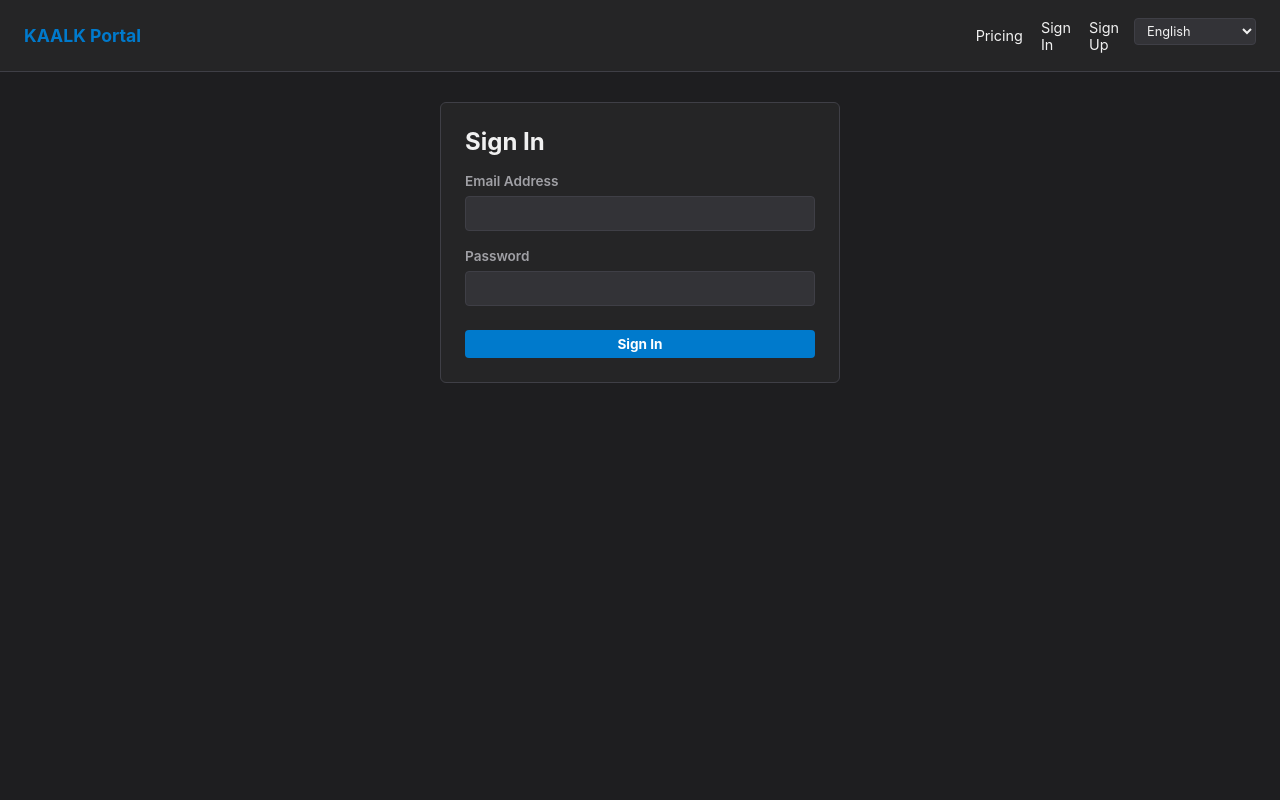
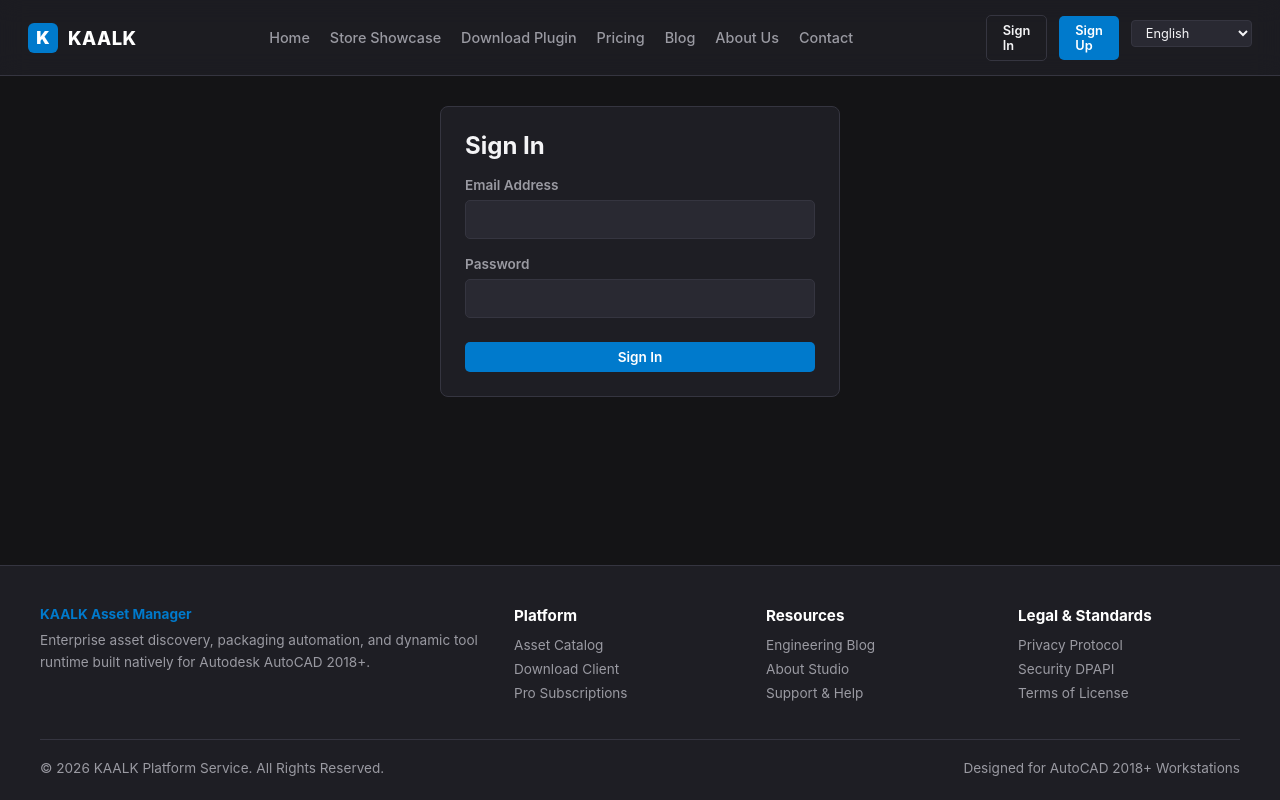
Before and after one commit to KAALK-Studio/KAALK-mainServer, a FastAPI app: page /login in a window 1280 px wide. Run offline with FastAPI, Linux system fonts and the light colour scheme.

Commit message:
Update base.html

```diff
--- a/app/templates/base.html
+++ b/app/templates/base.html
@@ -1,8 +1,10 @@
+<!-- app/templates/base.html -->
 <!DOCTYPE html>
 <html lang="{{ locale.code }}" dir="{{ locale.dir }}">
 <head>
     <meta charset="UTF-8">
-    <title>{% block title %}{{ t('portal_title') }}{% endblock %}</title>
+    <meta name="viewport" content="width=device-width, initial-scale=1.0">
+    <title>{% block title %}KAALK | Modern AutoCAD Asset & Plugin Platform{% endblock %}</title>
 
     {% if locale.font_url %}
     <link rel="stylesheet" href="{{ locale.font_url }}">
@@ -10,16 +12,17 @@
 
     <style>
         :root {
-            --bg: #1e1e20;
-            --surface: #252526;
-            --surface-alt: #333337;
+            --bg: #141416;
+            --surface: #1e1e24;
+            --surface-alt: #292932;
             --accent: #007acc;
-            --text: #f1f1f1;
-            --muted: #a0a0a5;
-            --border: #3f3f46;
-            --danger: #d13438;
-            --success: #107c41;
-            --warning: #ff9800;
+            --accent-glow: rgba(0, 122, 204, 0.35);
+            --text: #f4f4f6;
+            --muted: #9a9aa2;
+            --border: #353540;
+            --danger: #e8384f;
+            --success: #129d53;
+            --gold: #f3b738;
         }
         * {
             box-sizing: border-box;
@@ -36,95 +39,202 @@
             direction: {{ locale.dir }};
             text-align: {% if locale.dir == 'rtl' %}right{% else %}left{% endif %};
         }
-        nav {
+        header {
+            background: rgba(30, 30, 36, 0.85);
+            backdrop-filter: blur(12px);
+            border-bottom: 1px solid var(--border);
+            padding: 14px 28px;
+            display: flex;
+            justify-content: space-between;
+            align-items: center;
+            position: sticky;
+            top: 0;
+            z-index: 1000;
+        }
+        .brand-container {
+            display: flex;
+            align-items: center;
+            gap: 10px;
+            text-decoration: none;
+        }
+        .brand-logo {
+            width: 30px;
+            height: 30px;
+            background: var(--accent);
+            border-radius: 6px;
+            display: flex;
+            align-items: center;
+            justify-content: center;
+            color: #fff;
+            font-weight: 900;
+            font-size: 1.1rem;
+        }
+        .brand-text {
+            font-weight: 800;
+            font-size: 1.15rem;
+            color: #fff;
+            letter-spacing: 0.5px;
+        }
+        nav.nav-links {
+            display: flex;
+            align-items: center;
+            gap: 20px;
+        }
+        nav.nav-links a {
+            color: var(--muted);
+            text-decoration: none;
+            font-size: 0.9rem;
+            font-weight: 500;
+            transition: color 0.15s ease;
+        }
+        nav.nav-links a:hover, nav.nav-links a.active {
+            color: #fff;
+        }
+        .btn {
+            display: inline-flex;
+            align-items: center;
+            justify-content: center;
+            gap: 8px;
+            background: var(--accent);
+            color: #fff;
+            padding: 7px 16px;
+            border-radius: 5px;
+            text-decoration: none;
+            border: none;
+            cursor: pointer;
+            font-size: 0.85rem;
+            font-weight: 600;
+            transition: all 0.2s ease;
+        }
+        .btn:hover {
+            filter: brightness(1.15);
+        }
+        .btn-success { background: var(--success); }
+        .btn-danger { background: var(--danger); }
+        .btn-outline {
+            background: transparent;
+            border: 1px solid var(--border);
+            color: var(--text);
+        }
+        .btn-outline:hover {
+            border-color: var(--accent);
+            color: var(--accent);
+        }
+        .lang-select {
+            background: var(--surface-alt);
+            color: var(--text);
+            border: 1px solid var(--border);
+            padding: 4px 10px;
+            border-radius: 4px;
+            font-size: 0.8rem;
+            cursor: pointer;
+        }
+        .container {
+            flex: 1;
+            max-width: 1200px;
+            margin: 30px auto;
+            padding: 0 20px;
+            width: 100%;
+        }
+        .card {
             background: var(--surface);
-            border-bottom: 1px solid var(--border);
-            padding: 12px 24px;
+            border: 1px solid var(--border);
+            border-radius: 8px;
+            padding: 24px;
+            margin-bottom: 24px;
+        }
+        .badge {
+            display: inline-block;
+            font-size: 0.75rem;
+            padding: 3px 8px;
+            border-radius: 4px;
+            font-weight: 700;
+        }
+        .badge-pro { background: var(--gold); color: #111; }
+        .badge-free { background: var(--surface-alt); color: var(--muted); }
+        .badge-stable { background: rgba(18, 157, 83, 0.2); color: var(--success); border: 1px solid var(--success); }
+        .badge-beta { background: rgba(232, 56, 79, 0.2); color: var(--danger); border: 1px solid var(--danger); }
+
+        footer {
+            background: var(--surface);
+            border-top: 1px solid var(--border);
+            padding: 40px 20px 24px 20px;
+            margin-top: 60px;
+            font-size: 0.85rem;
+            color: var(--muted);
+        }
+        .footer-grid {
+            max-width: 1200px;
+            margin: auto;
+            display: grid;
+            grid-template-columns: 2fr 1fr 1fr 1fr;
+            gap: 30px;
+            margin-bottom: 30px;
+        }
+        .footer-col h4 {
+            color: #fff;
+            margin-bottom: 12px;
+            font-size: 0.95rem;
+        }
+        .footer-col a {
+            color: var(--muted);
+            text-decoration: none;
+            display: block;
+            margin-bottom: 8px;
+        }
+        .footer-col a:hover { color: var(--accent); }
+        .footer-bottom {
+            max-width: 1200px;
+            margin: auto;
+            padding-top: 20px;
+            border-top: 1px solid var(--border);
             display: flex;
             justify-content: space-between;
             align-items: center;
         }
-        nav .brand { font-weight: bold; font-size: 1.1rem; color: var(--accent); text-decoration: none; }
-        nav .links a {
+        input, select, textarea {
+            width: 100%;
+            background: var(--surface-alt);
+            border: 1px solid var(--border);
             color: var(--text);
-            text-decoration: none;
-            {% if locale.dir == 'rtl' %}margin-right: 18px;{% else %}margin-left: 18px;{% endif %}
+            padding: 10px 14px;
+            border-radius: 5px;
+            margin-top: 6px;
+            margin-bottom: 14px;
             font-size: 0.9rem;
         }
-        nav .links a:hover { color: var(--accent); }
-        .lang-select {
-            background: var(--surface-alt);
-            color: var(--text);
-            border: 1px solid var(--border);
-            padding: 4px 8px;
-            border-radius: 4px;
-            font-size: 0.8rem;
-            cursor: pointer;
-            {% if locale.dir == 'rtl' %}margin-right: 15px;{% else %}margin-left: 15px;{% endif %}
-        }
-        .container { flex: 1; max-width: 1100px; margin: 30px auto; padding: 0 15px; width: 100%; }
-        .card { background: var(--surface); border: 1px solid var(--border); border-radius: 6px; padding: 24px; margin-bottom: 20px; }
-        .btn { display: inline-flex; align-items: center; justify-content: center; gap: 6px; background: var(--accent); color: #fff; padding: 6px 14px; border-radius: 4px; text-decoration: none; border: none; cursor: pointer; font-size: 0.85rem; font-weight: bold; height: 28px; vertical-align: middle; }
-        .btn-success { background: var(--success); }
-        .btn-danger { background: var(--danger); }
-
-        /* Unified 28px button icon with transparent fill and stroke */
-        .btn-icon {
-            display: inline-flex;
-            align-items: center;
-            justify-content: center;
-            width: 28px;
-            height: 28px;
-            padding: 0;
-            background: var(--surface-alt);
-            border: 1px solid var(--border);
-            border-radius: 4px;
-            cursor: pointer;
-            text-decoration: none;
-            vertical-align: middle;
-            transition: all 0.15s ease;
-        }
-        .btn-icon:hover {
-            background: var(--surface);
-            border-color: var(--accent);
-        }
-        .btn-icon svg {
-            width: 15px;
-            height: 15px;
-            fill: none;
-            stroke: currentColor;
-            stroke-width: 1.8;
-            stroke-linecap: round;
-            stroke-linejoin: round;
-        }
-
-        input, select, textarea { width: 100%; background: var(--surface-alt); border: 1px solid var(--border); color: var(--text); padding: 8px 12px; border-radius: 4px; margin-top: 6px; margin-bottom: 14px; font-size: 0.9rem; }
         label { font-size: 0.85rem; color: var(--muted); font-weight: 600; }
         table { width: 100%; border-collapse: collapse; margin-top: 15px; font-size: 0.9rem; }
-        th, td { border: 1px solid var(--border); padding: 10px; text-align: {% if locale.dir == 'rtl' %}right{% else %}left{% endif %}; }
+        th, td { border: 1px solid var(--border); padding: 10px; }
         th { background: var(--surface-alt); }
     </style>
 </head>
 <body>
-    <nav>
-        <a href="/" class="brand">{{ t('portal_title') }}</a>
-        <div class="links" style="display: flex; align-items: center;">
+    <header>
+        <a href="/" class="brand-container">
+            <div class="brand-logo">K</div>
+            <span class="brand-text">KAALK</span>
+        </a>
+        <nav class="nav-links">
+            <a href="/">Home</a>
+            <a href="/store">Store Showcase</a>
+            <a href="/download">Download Plugin</a>
+            <a href="/pricing">Pricing</a>
+            <a href="/blog">Blog</a>
+            <a href="/about">About Us</a>
+            <a href="/contact">Contact</a>
+        </nav>
+        <div style="display: flex; align-items: center; gap: 12px;">
             {% if user %}
                 {% if user.is_admin %}
-                    <a href="/admin">{{ t('nav_dashboard') }}</a>
-                    <a href="/admin/assets">{{ t('nav_assets') }}</a>
-                    <a href="/admin/plans">{{ t('nav_plans') }}</a>
-                    <a href="/admin/users">{{ t('nav_users') }}</a>
-                    <a href="/admin/reviews">{{ t('nav_reviews') }}</a>
+                    <a href="/admin" class="btn btn-outline" style="font-size: 0.8rem;">Admin Portal</a>
                 {% else %}
-                    <a href="/dashboard">{{ t('nav_dashboard') }}</a>
-                    <a href="/pricing">{{ t('nav_pricing') }}</a>
+                    <a href="/dashboard" class="btn btn-outline" style="font-size: 0.8rem;">Dashboard</a>
                 {% endif %}
-                <a href="/logout">{{ t('nav_logout') }}</a>
+                <a href="/logout" style="color: var(--muted); font-size: 0.85rem; text-decoration: none;">Sign Out</a>
             {% else %}
-                <a href="/pricing">{{ t('nav_pricing') }}</a>
-                <a href="/login">{{ t('nav_login') }}</a>
-                <a href="/register">{{ t('nav_register') }}</a>
+                <a href="/login" class="btn btn-outline" style="font-size: 0.8rem;">Sign In</a>
+                <a href="/register" class="btn" style="font-size: 0.8rem;">Sign Up</a>
             {% endif %}
 
             <select class="lang-select" onchange="location.href='/set-language/' + this.value;">
@@ -133,9 +243,43 @@
                 {% endfor %}
             </select>
         </div>
-    </nav>
+    </header>
+
     <div class="container">
         {% block content %}{% endblock %}
     </div>
+
+    <footer>
+        <div class="footer-grid">
+            <div>
+                <h4 style="color: var(--accent);">KAALK Asset Manager</h4>
+                <p style="line-height: 1.6; margin-top: 8px;">
+                    Enterprise asset discovery, packaging automation, and dynamic tool runtime built natively for Autodesk AutoCAD 2018+.
+                </p>
+            </div>
+            <div class="footer-col">
+                <h4>Platform</h4>
+                <a href="/store">Asset Catalog</a>
+                <a href="/download">Download Client</a>
+                <a href="/pricing">Pro Subscriptions</a>
+            </div>
+            <div class="footer-col">
+                <h4>Resources</h4>
+                <a href="/blog">Engineering Blog</a>
+                <a href="/about">About Studio</a>
+                <a href="/contact">Support & Help</a>
+            </div>
+            <div class="footer-col">
+                <h4>Legal & Standards</h4>
+                <a href="#">Privacy Protocol</a>
+                <a href="#">Security DPAPI</a>
+                <a href="#">Terms of License</a>
+            </div>
+        </div>
+        <div class="footer-bottom">
+            <span>&copy; 2026 KAALK Platform Service. All Rights Reserved.</span>
+            <span>Designed for AutoCAD 2018+ Workstations</span>
+        </div>
+    </footer>
 </body>
 </html>
```
